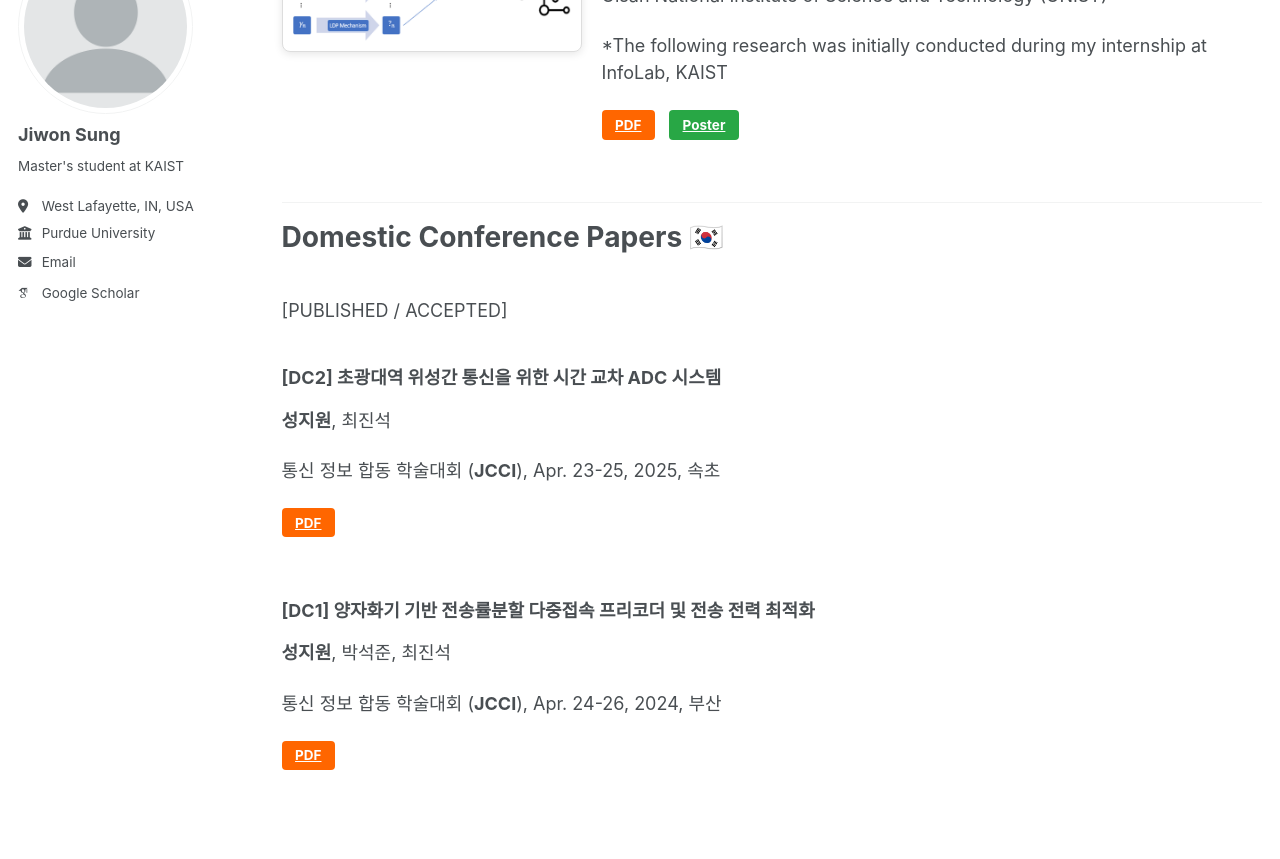
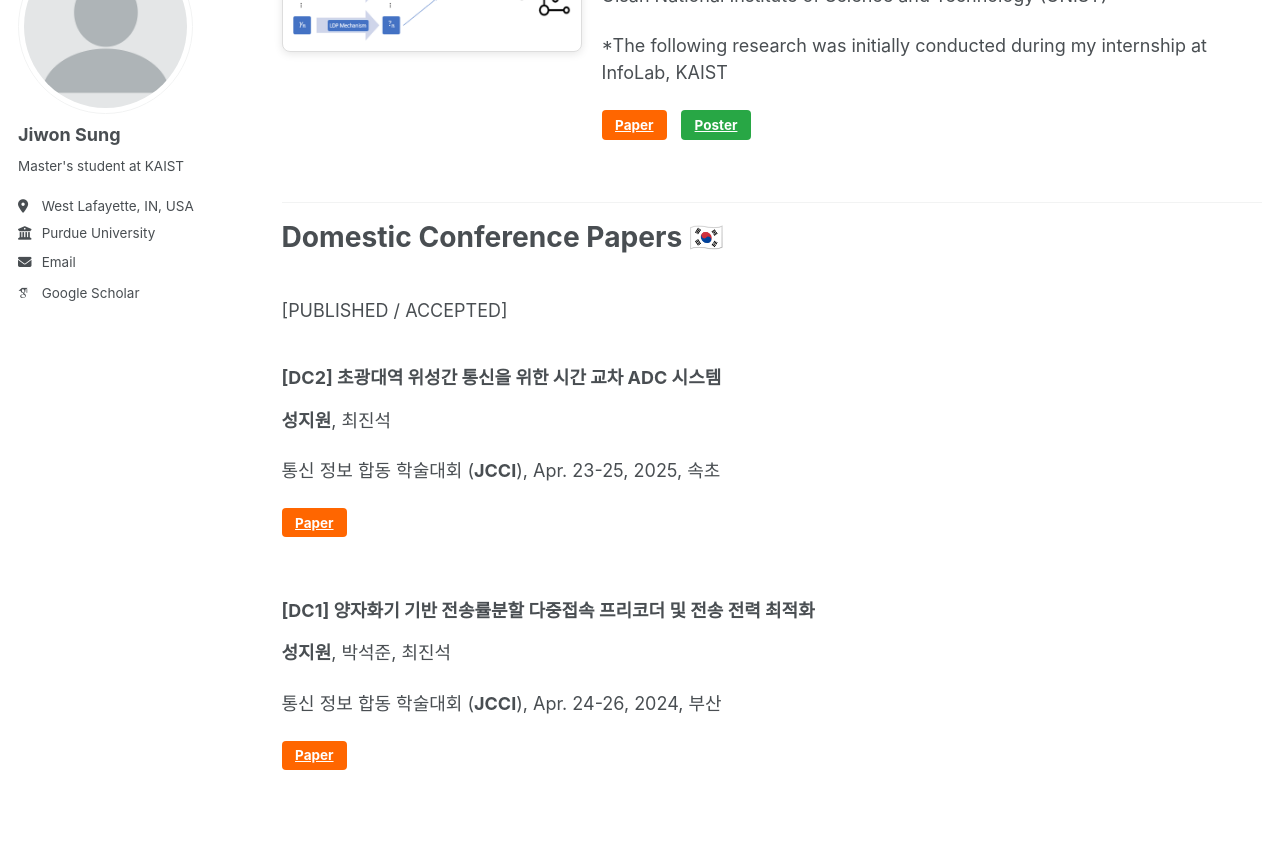
Before and after one commit to sunione/sunione.github.io, a Jekyll site: the page built from _pages/publications.md, in a window 1280 px wide and 1400 px high, scrolled down 1523 px. Shown: the part 178-1037 px from the top of the window. Built offline with Jekyll 4.4.1, drawn with Linux system fonts in a browser that asks for light colours; some web fonts are replaced.

Commit message:
publications.md

```diff
--- a/_pages/publications.md
+++ b/_pages/publications.md
@@ -124,7 +124,7 @@ Dissertation / Thesis Papers
     <p> Ulsan National Institute of Science and Technology (UNIST) </p>
     <p> *The following research was initially conducted during my internship at InfoLab, KAIST </p>
     <p>
-      <a href="/files/UNIST_thesis.pdf" class="btn btn--pdf btn--small">PDF</a>
+      <a href="/files/UNIST_thesis.pdf" class="btn btn--pdf btn--small">Paper</a>
       <a href="/files/UNIST_thesis_poster.pdf" class="btn btn--slides btn--small">Poster</a>
     </p>
   </div>
@@ -153,7 +153,7 @@ Domestic Conference Papers 🇰🇷
     <p> <strong>성지원</strong>, 최진석 </p>
     <p> 통신 정보 합동 학술대회 (<strong>JCCI</strong>), Apr. 23-25, 2025, 속초 </p>
     <p>
-      <a href="/files/JCCI_2025_JiwonSung.pdf" class="btn btn--pdf btn--small">PDF</a>
+      <a href="/files/JCCI_2025_JiwonSung.pdf" class="btn btn--pdf btn--small">Paper</a>
     </p>
   </div>
 </div>
@@ -164,7 +164,7 @@ Domestic Conference Papers 🇰🇷
     <p> <strong>성지원</strong>, 박석준, 최진석 </p>
     <p> 통신 정보 합동 학술대회 (<strong>JCCI</strong>), Apr. 24-26, 2024, 부산 </p>
     <p>
-      <a href="/files/JCCI_2024_JiwonSung.pdf" class="btn btn--pdf btn--small">PDF</a>
+      <a href="/files/JCCI_2024_JiwonSung.pdf" class="btn btn--pdf btn--small">Paper</a>
     </p>
   </div>
 </div>
```
